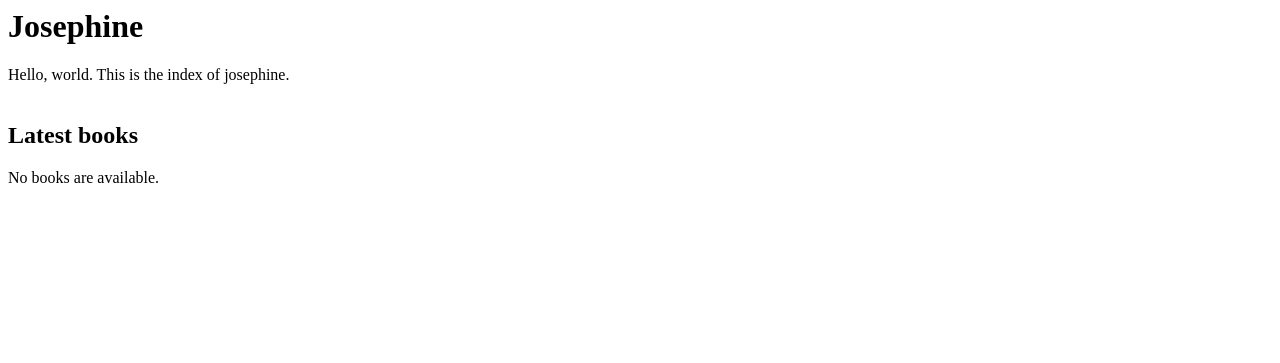
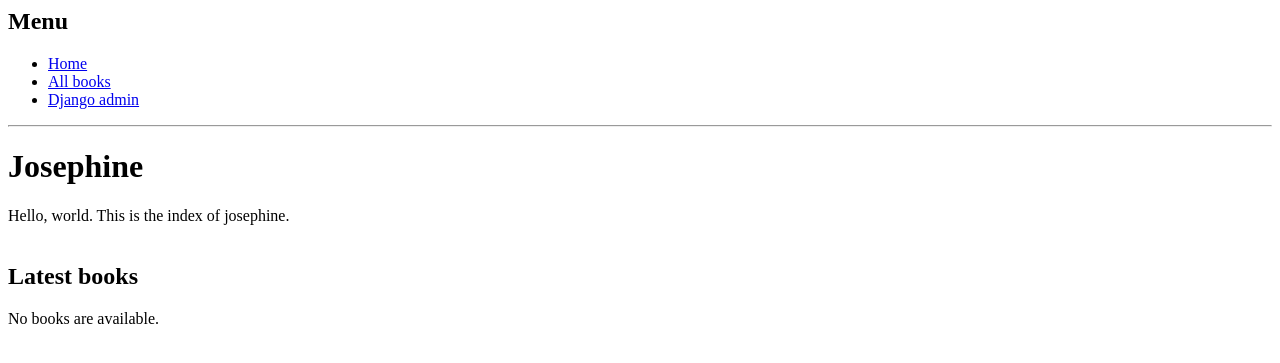
Before and after one commit to jd7h/josephine, a Django app: template josephine/booklist/templates/booklist/index.html in a window 1280 px wide. Shown: the top 363 px of the page. Run offline with Django 3.2, Linux system fonts and the light colour scheme; the template is opened without the code that fills it, so the values that code supplies are empty.

Commit message:
Add menu to top of pages

```diff
--- a/josephine/booklist/templates/booklist/all.html
+++ b/josephine/booklist/templates/booklist/all.html
@@ -1,3 +1,5 @@
+{% include "menu.html" %}
+
 <h2>All books</h2>
 
 {% if books %}
--- a/josephine/booklist/templates/booklist/index.html
+++ b/josephine/booklist/templates/booklist/index.html
@@ -1,3 +1,5 @@
+{% include "menu.html" %}
+
 <h1>Josephine</h1>
     Hello, world. This is the index of josephine.
     <br>
--- a/josephine/booklist/templates/booklist/shelf.html
+++ b/josephine/booklist/templates/booklist/shelf.html
@@ -1,3 +1,5 @@
+{% include "menu.html" %}
+
 <h2>{{shelf_name}}</h2>
 
 {% if shelf_books %}
--- a/josephine/booklist/templates/booklist/single.html
+++ b/josephine/booklist/templates/booklist/single.html
@@ -1,3 +1,5 @@
+{% include "menu.html" %}
+
 <h2>{{ book.title }} </h2>
 
 <h3>Book info</h3>
--- /dev/null
+++ b/josephine/booklist/templates/menu.html
@@ -0,0 +1,7 @@
+<h2>Menu</h2>
+<ul>
+<li><a href={% url 'booklist:index' %}>Home</a></li>
+<li><a href={% url 'booklist:all' %}>All books</a></li>
+<li><a href="/admin">Django admin</a></li>
+</ul>
+<hr>
```
